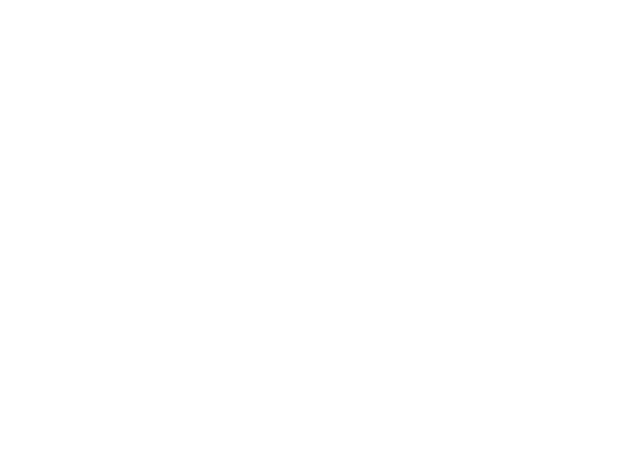
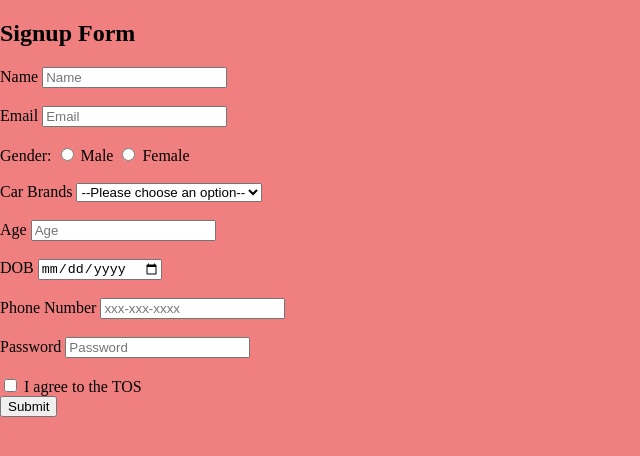
Before and after one commit to acciojob/signup-form-car-0prii0, a website: page main.html in a window 1280 px wide. Shown: the whole page, without its empty margins (0-640 px from the left). Drawn offline with Linux system fonts and the light colour scheme.

Commit message:
created a submission

```diff
--- a/main.html
+++ b/main.html
@@ -7,7 +7,54 @@
 </head>
 
 <body>
-	<!-- the entire body must be written by student -->
+	<form method="post">
+		<h2>Signup Form</h2>
+
+		<label for="name">Name</label>
+		<input type="text" id="name" name="name" placeholder="Name" required><br><br>
+
+		<label for="email">Email</label>
+		<input type="email" id="email" name="email" placeholder="Email" required><br><br>
+
+
+    <div>
+		<label>Gender</label>:
+      <input type="radio" id="gender_m" name="gender" value="male" required>
+      <label for="gender_m">Male</label>
+      <input type="radio" id="gender_f" name="gender" value="female" required>
+      <label for="gender_f">Female</label>
+    </div><br>
+
+		<label for="cars">Car Brands</label>
+    <select id="cars" name="cars" required>
+      <option value="">--Please choose an option--</option>
+      <option value="BMW">BMW</option>
+      <option value="Tesla">Tesla</option>
+      <option value="Toyota">Toyota</option>
+      <option value="Ford">Ford</option>
+    </select><br><br>
+
+
+		<label for="age">Age</label>
+		<input type="number" id="age" name="age" placeholder="Age" required><br><br>
+
+		<label for="dob">DOB</label>
+		<input type="date" id="dob" name="dob" required><br><br>
+
+		<label for="tel">Phone Number</label>
+		<input type="tel" id="tel" name="tel" placeholder="xxx-xxx-xxxx"><br><br>
+
+		<label for="password">Password</label>
+		<input type="password" id="password" name="password" placeholder="Password" required><br><br>
+
+		<div>
+			<input type="checkbox" id="tos" name="tos" required>
+			<label for="tos">I agree to the TOS</label>
+		</div>
+
+		<button type="submit">Submit</button>
+
+	</form>
     <script type="text/javascript" src="./script.js">
 </script>
 
--- a/styles.css
+++ b/styles.css
@@ -1,2 +1,6 @@
-
-/* Your CSS Code here. */
+body{
+	padding: 0px;
+	margin: 0px;
+	box-sizing: border-box;
+	background-color: lightcoral
+}
```
